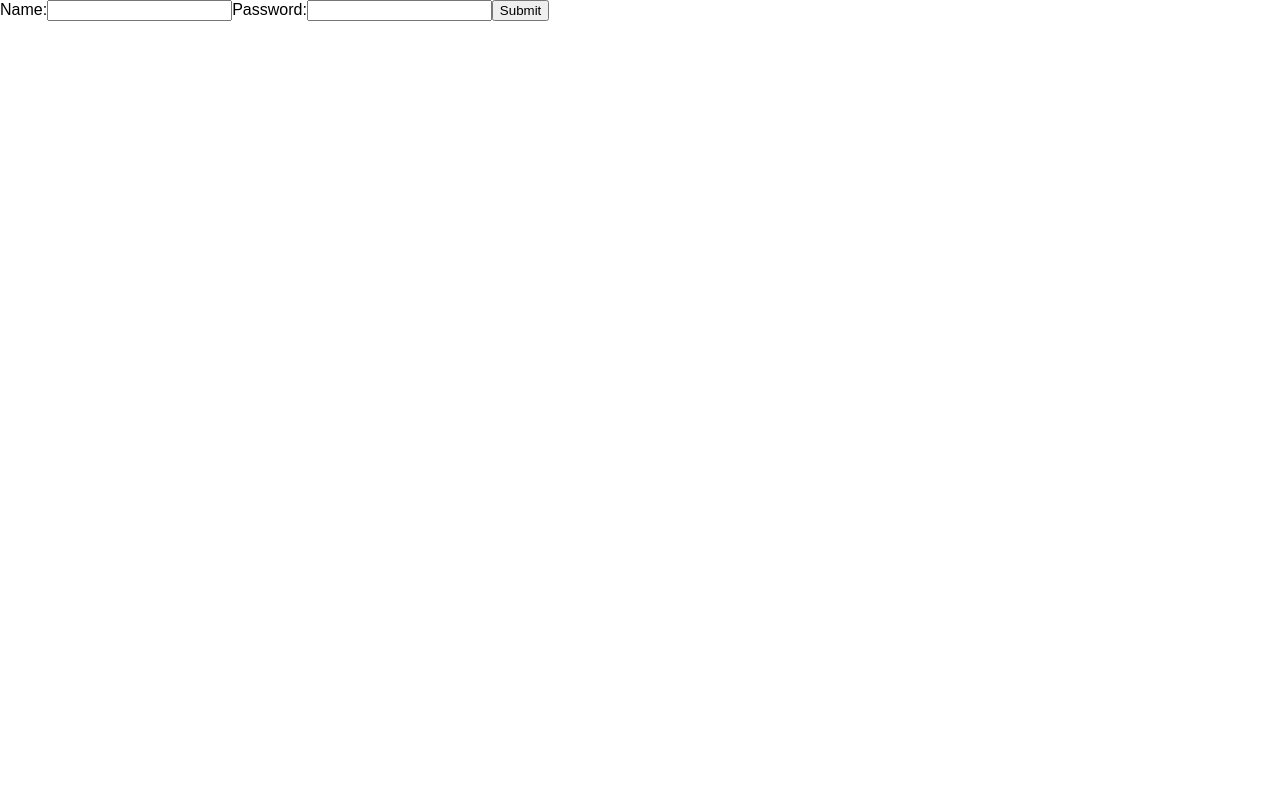
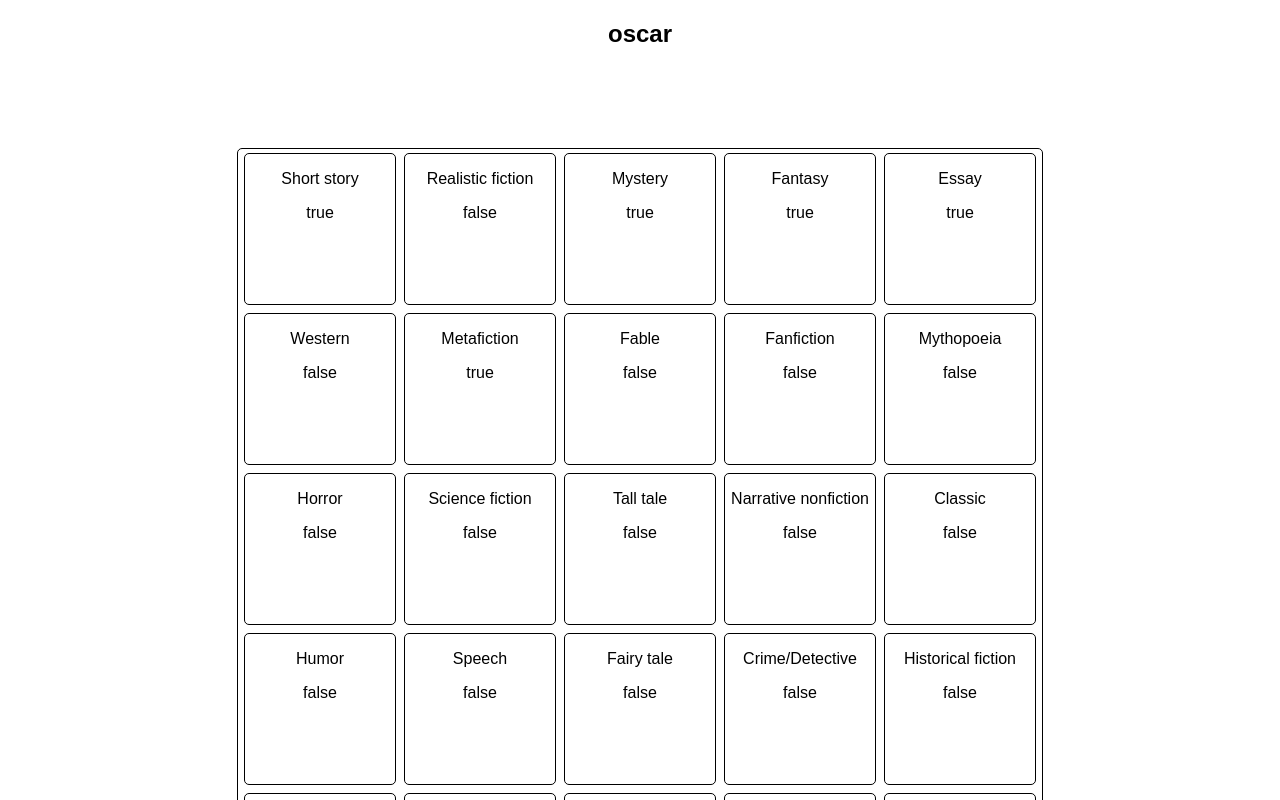
Before and after one commit to sea-golden-bears-2017/react-is-awesome, a React (Create React App) app: page / in a window 1280 px wide. Shown: the top 800 px of the page. Built offline with nearby package versions, Linux system fonts and the light colour scheme.

Commit message:
Implement login. Starts styling board for when the user has read a book in a given genre

```diff
--- a/src/App.js
+++ b/src/App.js
@@ -17,12 +17,15 @@ class App extends Component {
     this.handleNameChange = this.handleNameChange.bind(this)
     this.handlePasswordChange = this.handlePasswordChange.bind(this)
     this.state = {
-      currentUser: "Devin",
+      currentUser: 'oscar',
       books: [],
-      booksRead: [],
-      loginForm: true,
+      booksRead: [{id: 85, title: "The Wives of Bath", author: "Miss Mackenzie Purdy", publisher: "Paulist Press", genre: "Mystery"}, {id: 358, title: "Great Work of Time", author: "Berry Weissnat", publisher: "Hackett Publishing Company", genre: "Essay"}, {id: 3, title: "Postern of Fate", author: "Cade Leuschke", publisher: "Charles Scribner's Sons", genre: "Essay"}, {id: 15, title: "Quo Vadis", author: "Mr. Ericka Hills", publisher: "Kensington Books", genre: "Fantasy"}, {id: 18, title: "Fame Is the Spur", author: "Dashawn Wisozk", publisher: "Tartarus Press", genre: "Short story"}, {id: 83, title: "Mr Standfast", author: "Johathan Kohler", publisher: "Kodansha", genre: "Metafiction"}],
+      loginForm: false,
       name: '',
-      password: ''
+      password: '',
+      token: "eyJ0b2tlbiI6MTAzfQ==",
+      id: 103,
+      error: '',
     }
   }
 
@@ -61,9 +64,27 @@ class App extends Component {
       method: "POST",
       data: {user: {name: name, password: password}}
     }).done((response) => {
-      console.log(response)
-    }).fail((msg) => {
-      console.log(msg);
+      const tokenResponse = response.token
+      this.setState({ token: tokenResponse })
+      this.setState({ loginForm: false })
+      this.setState({ currentUser: name })
+      this.setState({ password: null })
+      this.setState({ name: null })
+      this.setState({ id: response.user_id })
+      this.pullBooks()
+    }).fail((msg, response) => {
+      this.setState({ error: msg.responseJSON.message })
+      this.setState({ password: '' })
+      this.setState({ name: '' })
+    })
+  }
+
+  pullBooks() {
+    $.ajax({
+      url: `https://react-is-awesome-backend.herokuapp.com/users/${this.state.id}/books`,
+      data: {token: this.state.token},
+    }).done((response) => {
+      this.setState({ booksRead: response })
     })
   }
 
@@ -81,21 +102,25 @@ class App extends Component {
 
 
   render() {
+    console.log(this.state)
     const name = this.state.name;
     const password = this.state.password;
+    const error = this.state.error;
     if (this.state.loginForm === true){
       return (
       <Login
         onSubmit={this.handleSubmit}
         onNameChange={this.handleNameChange} onPasswordChange={this.handlePasswordChange}
         password={password}
-        name={name} />
+        name={name}
+        error={error} />
       )
     }else {
     return (
       <div className="App" onClick={this.clickOff}>
         <Header title={this.state.currentUser} />
-        <Board searchFunction={this.searchByGenre}/>
+        <Board searchFunction={this.searchByGenre}
+               booksRead={this.state.booksRead}/>
         <GenreList bookList={this.state.books} addRead={this.addRead}/>
       </div>
     );
--- a/src/components/Board.js
+++ b/src/components/Board.js
@@ -10,8 +10,16 @@ class Board extends Component {
     super();
   }
 
+  hasRead(genre, booksRead) {
+    if (booksRead.find((book) => book.genre === genre )) {
+      return "true"
+    } else {
+      return 'false'
+    }
+  }
+
   createCell(genre) {
-    return <Cell genre={genre} onClick={this.props.searchFunction} />
+    return <Cell genre={genre} onClick={this.props.searchFunction} hasReadABook={this.hasRead(genre, this.props.booksRead)}/>
   }
 
   render() {
--- a/src/components/Cell.js
+++ b/src/components/Cell.js
@@ -14,6 +14,7 @@ class Cell extends Component {
     return (
       <div className="Cell" id={this.props.genre} onClick={this.props.onClick}>
         <p>{this.props.genre}</p>
+        <p>{this.props.hasReadABook}</p>
       </div>
     );
   }
--- a/src/components/Login.js
+++ b/src/components/Login.js
@@ -15,8 +15,11 @@ class Login extends Component {
     this.props.onPasswordChange(event.target.value);
   }
 
+
   render() {
+    const errorStyle = {color: 'red'}
     return (
+      <div>
         <form onSubmit={this.props.onSubmit}>
           <label>
             Name:
@@ -28,6 +31,8 @@ class Login extends Component {
           </label>
           <input type="submit" />
         </form>
+        <p style={errorStyle}>{this.props.error}</p>
+      </div>
     )
   }
 }
```
Lines whose indentation alone changed are shown as unchanged.
